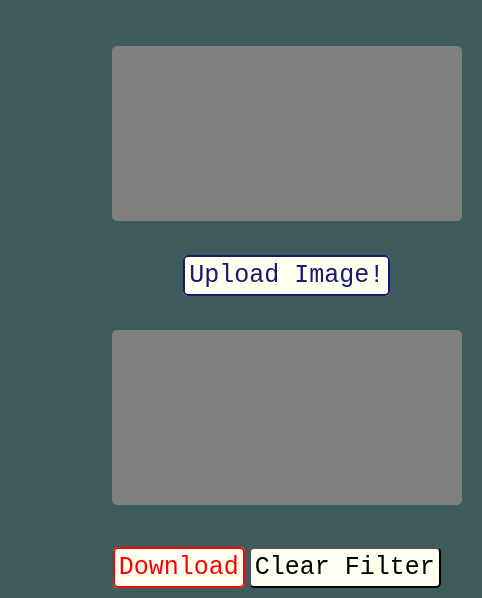
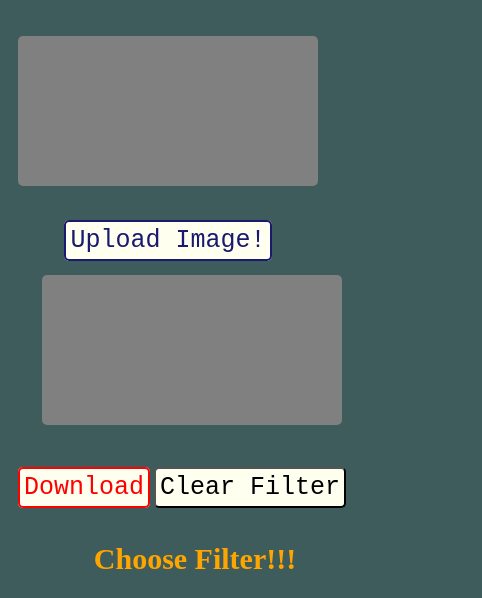
Before and after one commit to hsnice16/filterImage, a plain HTML site: page index.html in a window 390 px wide. Shown: the part 173-771 px from the top of the page, 482 px wide, since content can reach past the window. Drawn offline with Linux system fonts and the light colour scheme.

Commit message:
some changes

```diff
--- a/style.scss
+++ b/style.scss
@@ -1,4 +1,3 @@
-
 $colorR: red;
 $colorI: ivory;
 $colorG: #708090;
@@ -13,21 +12,6 @@ $colorN: rgb(116, 120, 148);
     padding: 4px;
     border-radius: 5px;
     background-color: $colorI;
-}
-
-@media (max-width: 100px){
-    .canvas_class {
-        text-align: center;
-        // margin-left: 1%;
-        padding: 20px;
-        padding-left: 100px;
-    }
-
-    canvas {
-        border-radius: 5px;
-        background-color: grey;
-        // width: 350px;
-    }
 }
 
 body {
@@ -65,23 +49,36 @@ body {
     padding-left: 20px;
     color: rgb(184, 68, 68);
 }
-
 #canvas_container, #button_container {
     display: flex;
     flex-wrap: wrap;
 }
 
+@media (min-width: 600px){
+
     .canvas_class {
         text-align: center;
         margin-left: 1%;
-    padding: 20px;
         padding-left: 100px;
     }
 
     canvas {
         border-radius: 5px;
         background-color: grey;
-    width: 350px;
+        width: 500px;
+    }
+}
+
+@media (max-width: 599px){
+    .canvas_class {
+        text-align: center;
+        padding: 10px;
+    }
+    canvas {
+        border-radius: 5px;
+        background-color: grey;
+        width: 300px;
+    }
 }
 
 input[type="file"]{
```
Also changed, not shown: style.css, 1 other file. Lines whose indentation alone changed are shown as unchanged.
